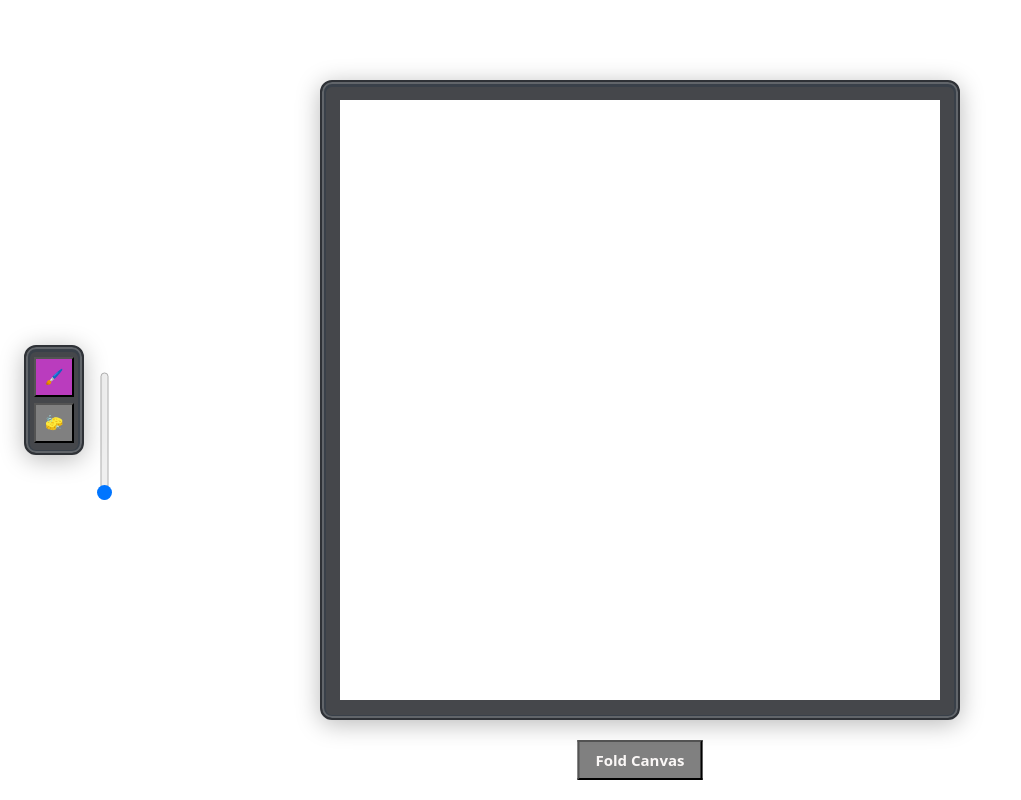
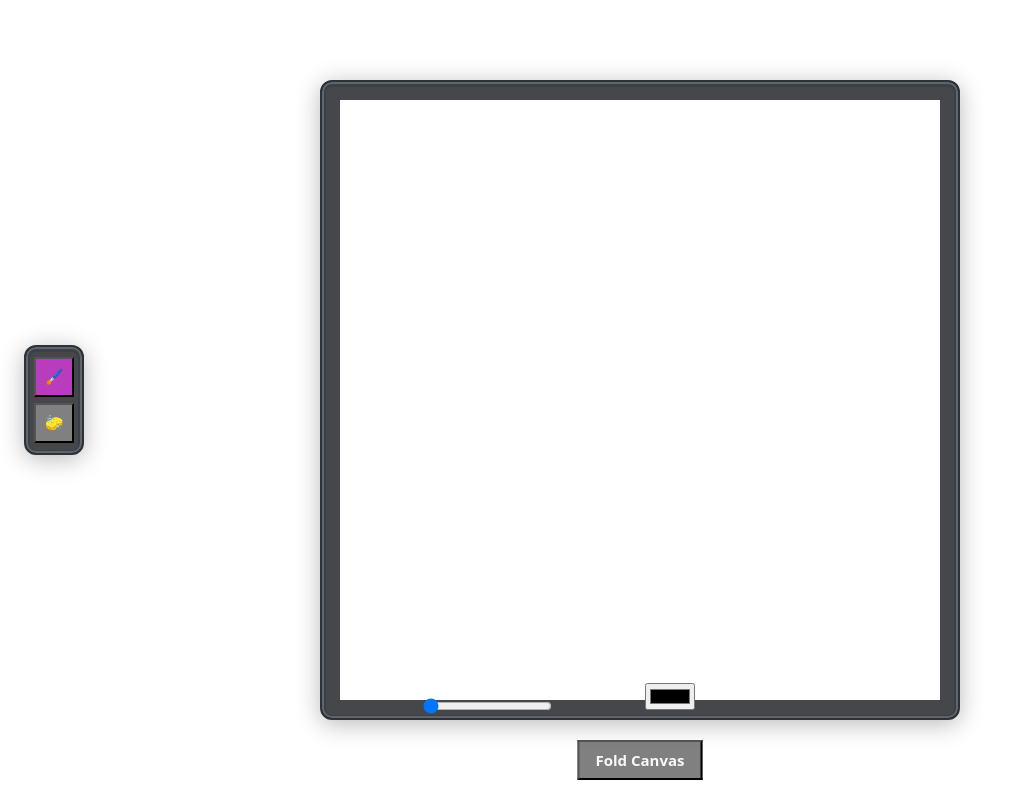
Before and after one commit to 1GreenTeaR/simple-game, a React (Vite) app: page / in a window 1280 px wide. Shown: the whole page, without its empty margins (0-1021 px from the left). Built offline with nearby package versions, Linux system fonts and the light colour scheme.

Commit message:
color select, tool size indicator

```diff
--- a/src/App.css
+++ b/src/App.css
@@ -10,19 +10,21 @@
   left: 50%;
   transform: translateX(-50%);
 }
-.tool-size-slider {
-  rotate: 270deg;
-}
-.tool-size-container {
+.toolbox {
   position: fixed;
-  top: 50%;
-  left:40px;
-  display: flex;
-  flex-direction: column;
+  left: 0;
+  right: 0;
+  bottom: 80px;
+  max-width: 600px;
+  max-height: 100px;
+  margin: 0 auto;
+  display: grid;
+  grid-template-columns: 1fr 1fr;
   align-items: center;
-  justify-content: center;
+  justify-content: space-between;
+  gap: 10px;
+  z-index: 10;
 }
 .slider-nameplate {
   position: relative;
-  bottom: 80px;
 }
--- a/src/App.tsx
+++ b/src/App.tsx
@@ -9,8 +9,8 @@ type Tool = "brush" | "eraser";
 function App() {
   const [tool, setTool] = useState<Tool>("brush");
   const [showCanvas, setShowCanvas] = useState(true);
-  const [brushSize, setBrushSize] = useState(1);
-
+  const [toolSize, setToolSize] = useState(1);
+  const [color, setColor] = useState("#000000");
   return (
     <>
       <Toolbar activeTool={tool} onSelectTool={setTool} />
@@ -24,20 +24,32 @@ function App() {
           {showCanvas ? "Fold Canvas" : "Unfold Canvas"}
         </Button>
       </div>
-      <div className="tool-size-container">
-        <div className="slider-nameplate">Size</div>
+      <div className="toolbox">
+        <div className="slider">
+          <div className="slider-nameplate">Size: {toolSize} px</div>
           <div className="tool-size-slider">
             <input
               type="range"
               min="1"
               max="100"
-            value={brushSize}
-            onChange={(e) => setBrushSize(Number(e.target.value))}
+              value={toolSize}
+              onChange={(e) => setToolSize(Number(e.target.value))}
             />
           </div>
         </div>
+        <input
+          type="color"
+          value={color}
+          onChange={(e) => setColor(String(e.target.value))}
+        />
+      </div>
 
-      <Canvas tool={tool} collapsed={!showCanvas} brushSize={brushSize} />
+      <Canvas
+        tool={tool}
+        collapsed={!showCanvas}
+        brushSize={toolSize}
+        brushColor={color}
+      />
     </>
   );
 }
--- a/src/components/canvas/Canvas.tsx
+++ b/src/components/canvas/Canvas.tsx
@@ -7,6 +7,7 @@ type Props = {
   tool: Tool;
   collapsed: boolean;
   brushSize: number;
+  brushColor: string;
 };
 
 // Canvas size in CSS pixels
@@ -17,7 +18,12 @@ const CANVAS_REAL_WIDTH = 200;
 const CANVAS_REAL_HEIGHT = 200;
 // const CANVAS_SCALE = CANVAS_WIDTH / CANVAS_REAL_WIDTH;
 
-export function Canvas({ tool, collapsed, brushSize: toolSize }: Props) {
+export function Canvas({
+  tool,
+  collapsed,
+  brushSize: toolSize,
+  brushColor,
+}: Props) {
   const canvasRef = useRef<HTMLCanvasElement | null>(null);
 
   // Draw state is kept in refs so mouse events don't cause re-renders.
@@ -52,7 +58,7 @@ export function Canvas({ tool, collapsed, brushSize: toolSize }: Props) {
       let err = dx - dy;
 
       // Eraser is just painting with the background color.
-      ctx.fillStyle = tool === "brush" ? "#111827" : "#ffffff";
+      ctx.fillStyle = tool === "brush" ? brushColor : "#FFFFFF";
 
       while (true) {
         ctx.fillRect(x0 - half, y0 - half, size, size);
@@ -68,7 +74,7 @@ export function Canvas({ tool, collapsed, brushSize: toolSize }: Props) {
         }
       }
     },
-    [tool, toolSize],
+    [tool, toolSize, brushColor],
   );
 
   // Push the current buffer into undo history.
```
Lines whose indentation alone changed are shown as unchanged.
